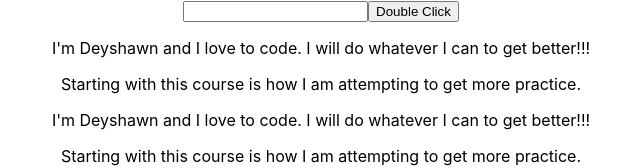
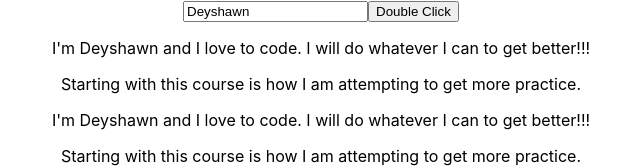
Before and after one commit to dbond59/base-syntax--assignment-one, a React (Create React App) app: page / in a window 1280 px wide. Shown: the top 168 px of the page, without its empty margins (319-959 px from the left). Built offline with nearby package versions, Linux system fonts and the light colour scheme.

Commit message:
added two-way binding to show value when app starts

```diff
--- a/src/App.js
+++ b/src/App.js
@@ -31,7 +31,8 @@ class App extends Component {
       <div className="App">
       <UserInput
         newInputtedName={this.newNameHandler}
-        newName={this.changeNameHandler.bind(this, "Jeremy")}/>
+        newName={this.changeNameHandler.bind(this, "Jeremy")}
+        currentName={this.state.username}/>
       <button onDoubleClick={this.changeNameHandler.bind(this, "Luke")}>Double Click</button>
       <UserOutput
         username={this.state.username}/>
@@ -54,7 +55,7 @@ export default App;
 // ~ Pass a username (of your choice) to UserOutput via props and display it there
 // ~ Add state to the App component (=> the username) and pass the username to the UserOutput component
 // ~ Add a method to manipulate the state (=> an event-handler method)
-// Pass the event-handler method reference to the UserInput component and bind it to the input-change event
-// Ensure that the new input entered by the user overwrites the old username passed to UserOutput
-// Add two-way-binding to your input (in UserInput) to also display the starting username
+// ~ Pass the event-handler method reference to the UserInput component and bind it to the input-change event
+// ~ Ensure that the new input entered by the user overwrites the old username passed to UserOutput
+// ~ Add two-way-binding to your input (in UserInput) to also display the starting username
 // Add styling of your choice to your components/ elements in the components - both with inline styles and stylesheets
--- a/src/UserInput/UserInput.js
+++ b/src/UserInput/UserInput.js
@@ -3,9 +3,11 @@ import React from 'react';
 
 // Created this UserInput Component that holds an imput element
 // const tells me that the var userinput will never change
+// added two-way binding being able to listen to changes and output the name as the value for the input
+// can't add a vaule prop without allowing yourself to react to changes so you need onChange before value
 const userinput = (props) => {
     return (
-    <input type="text" onClick={props.newName} onChange={props.newInputtedName}/>
+    <input type="text" onClick={props.newName} onChange={props.newInputtedName} value={props.currentName}/>
     )
 };
 
```
